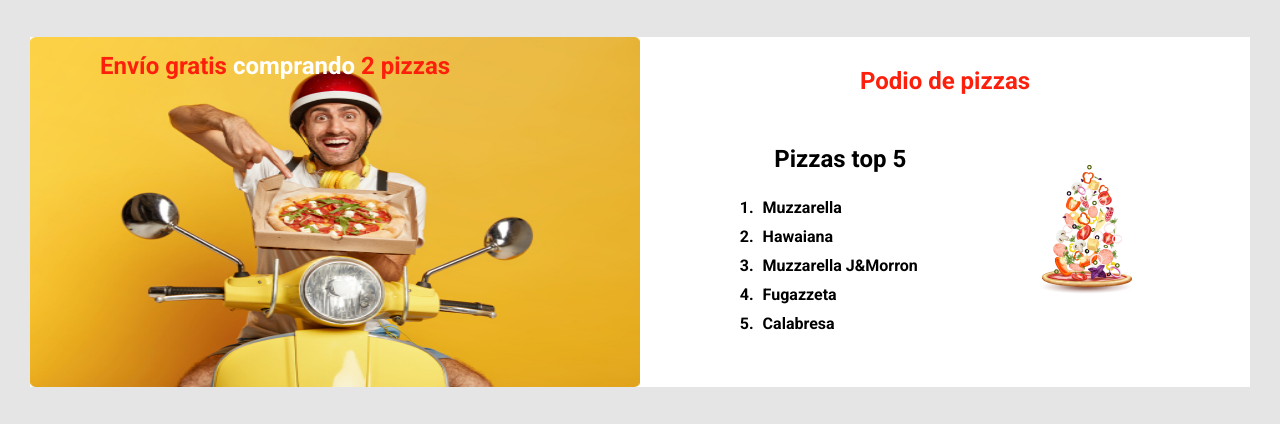
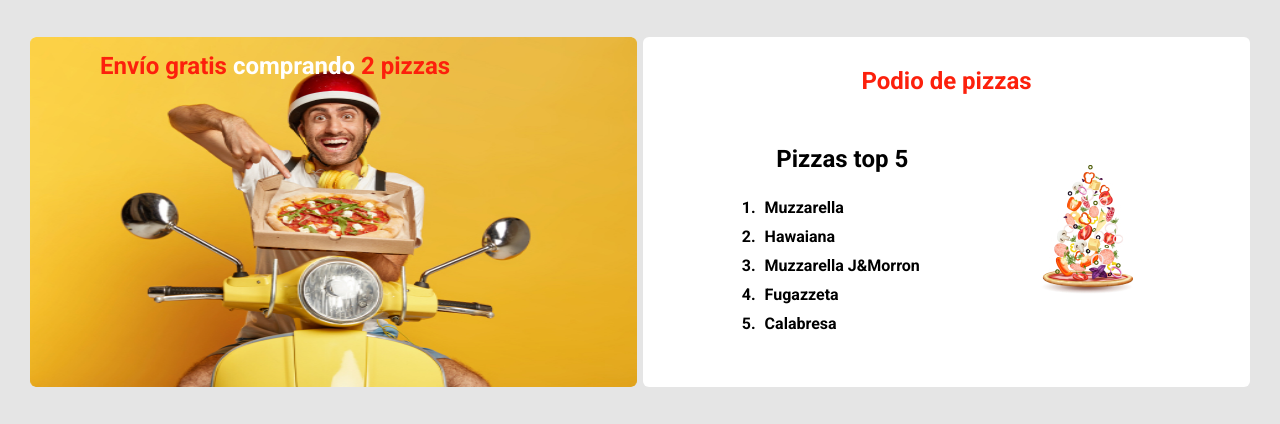
Before and after one commit to kaviur/pizza-store, a plain HTML site: page index.html in a window 1280 px wide. Shown: the part 103-527 px from the top of the page. Drawn offline with Linux system fonts and the light colour scheme.

Commit message:
algunos detalles

```diff
--- a/css/style.css
+++ b/css/style.css
@@ -47,7 +47,6 @@ main{
 }
 
 .main-container{
-    background-color: #FFFFFF;
     height: 350px;
     width: 100%;
     margin: 40px 30px;
@@ -58,11 +57,14 @@ main{
 .promo{
     height: 100%;
     display: flex;
+    border-radius: 6px;
+    margin-right: 3px;
 }
 
 .promo img{
     width: 100%;
     height: auto;
+    border-radius: 6px;
 }
 
 .msj-promo{
@@ -77,6 +79,12 @@ main{
     display: flex;
     justify-content: space-evenly;
     margin-top: 50px;
+}
+
+.top-five-section{
+    background-color: #FFFFFF;
+    border-radius: 6px;
+    margin-left: 3px;
 }
 
 .promo, .top-five-section{
```
